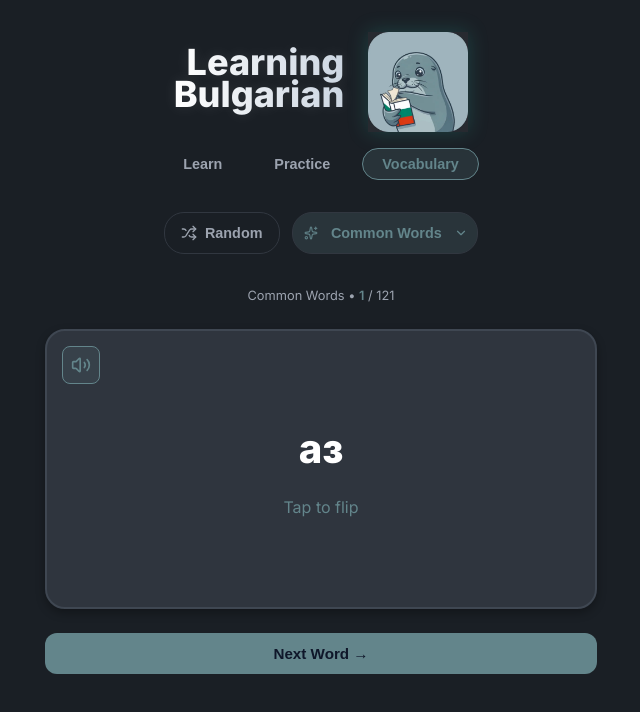
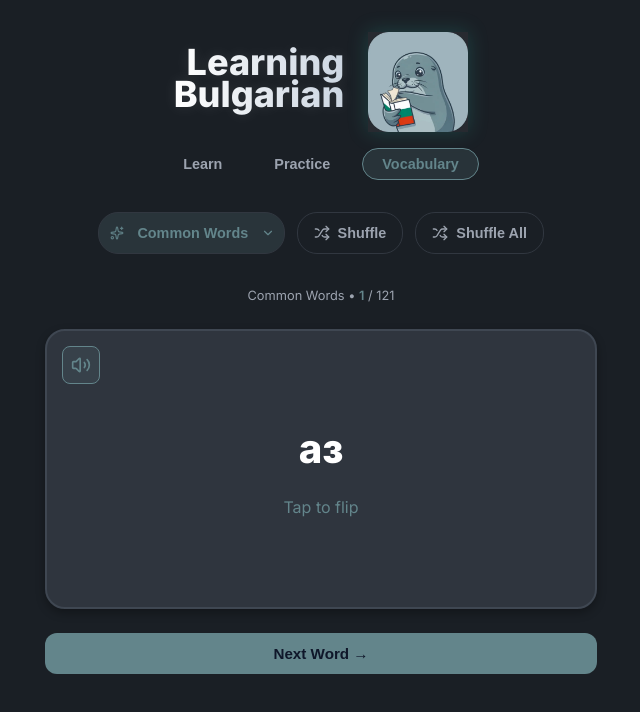
Before and after one commit to baguotti/bulgarian_app, a React (Vite) app: page / in a window 1280 px wide. Both pictures are taken after a click on the button "Vocabulary". Shown: the top 712 px of the page, without its empty margins (319-959 px from the left). Built offline with nearby package versions, Linux system fonts and the light colour scheme.

Commit message:
feat: Add Shuffle and Shuffle All modes to vocabulary flashcards

```diff
--- a/src/components/Flashcards/FlashcardGame.jsx
+++ b/src/components/Flashcards/FlashcardGame.jsx
@@ -14,7 +14,8 @@ const FlashcardGame = () => {
     const [currentIndex, setCurrentIndex] = useState(0);
     const [isFlipped, setIsFlipped] = useState(false);
     const [category, setCategory] = useState("Common Words");
-    const [isRandom, setIsRandom] = useState(false);
+    // mode: 'category' | 'shuffle-category' | 'shuffle-all'
+    const [mode, setMode] = useState('category');
 
     // Categories and their icons
     const categoryIcons = {
@@ -34,46 +35,52 @@ const FlashcardGame = () => {
     // Initial Load
     useEffect(() => {
         if (vocabulary && vocabulary.length > 0) {
-            updateDeck(isRandom ? "All" : category, isRandom);
+            updateDeck(category, false);
         } else {
             console.error("Vocabulary data is missing or empty!");
         }
     }, []);
 
-    const updateDeck = (cat, random) => {
-        let deck = [...vocabulary];
-        if (cat !== "All") {
-            deck = deck.filter(c => c.cat === cat);
+    const shuffle = (deck) => {
+        const d = [...deck];
+        for (let i = d.length - 1; i > 0; i--) {
+            const j = Math.floor(Math.random() * (i + 1));
+            [d[i], d[j]] = [d[j], d[i]];
         }
+        return d;
+    };
 
-        if (random) {
-            // Shuffle
-            for (let i = deck.length - 1; i > 0; i--) {
-                const j = Math.floor(Math.random() * (i + 1));
-                [deck[i], deck[j]] = [deck[j], deck[i]];
-            }
-        }
-
+    const updateDeck = (cat, shouldShuffle) => {
+        let deck = cat === 'All'
+            ? [...vocabulary]
+            : vocabulary.filter(c => c.cat === cat);
+        if (shouldShuffle) deck = shuffle(deck);
         setActiveDeck(deck);
         setCurrentIndex(0);
         setIsFlipped(false);
     };
 
     const handleCategoryChange = (newCat) => {
-        setIsRandom(false);
+        setMode('category');
         setCategory(newCat);
         updateDeck(newCat, false);
     };
 
-    const toggleRandom = () => {
-        setIsRandom(true);
-        updateDeck("All", true);
+    const handleShuffleCategory = () => {
+        setMode('shuffle-category');
+        updateDeck(category, true);
+    };
+
+    const handleShuffleAll = () => {
+        setMode('shuffle-all');
+        updateDeck('All', true);
     };
 
     const nextCard = () => {
         triggerHaptic('medium');
         setIsFlipped(false);
-        if (isRandom) {
+        // In any shuffle mode, pick a new random card; in ordered mode, go sequential
+        if (mode === 'shuffle-category' || mode === 'shuffle-all') {
             setCurrentIndex(Math.floor(Math.random() * activeDeck.length));
         } else {
             setCurrentIndex(prev => (prev + 1) % activeDeck.length);
@@ -121,7 +128,7 @@ const FlashcardGame = () => {
 
     const card = activeDeck[currentIndex];
     const categories = Object.keys(categoryIcons);
-    const SelectedIcon = isRandom ? Folder : (categoryIcons[category] || Folder);
+    const SelectedIcon = mode === 'shuffle-all' ? Folder : (categoryIcons[category] || Folder);
 
     return (
         <motion.section
@@ -141,46 +148,26 @@ const FlashcardGame = () => {
                 }}
                 variants={itemVariants}
             >
-                {/* Random Button */}
-                <button
-                    className={`nav-tab ${isRandom ? 'active' : ''}`}
-                    style={{
-                        padding: '0.6rem 1rem',
-                        display: 'flex',
-                        alignItems: 'center',
-                        gap: '0.5rem',
-                        height: '42px'
-                    }}
-                    onClick={toggleRandom}
-                >
-                    <Shuffle size={16} />
-                    Random
-                </button>
-
-                {/* Integrated Category Dropdown */}
+                {/* Category Dropdown */}
                 <div style={{ position: 'relative' }}>
                     <select
-                        value={isRandom ? "" : category}
+                        value={category}
                         onChange={(e) => handleCategoryChange(e.target.value)}
-                        className={`nav-tab ${!isRandom ? 'active' : ''}`}
+                        className={`nav-tab ${mode === 'category' ? 'active' : ''}`}
                         style={{
                             padding: '0.6rem 2.2rem 0.6rem 2.4rem',
-                            display: 'flex',
-                            alignItems: 'center',
-                            gap: '0.5rem',
                             appearance: 'none',
                             cursor: 'pointer',
                             height: '42px',
                             border: '1px solid var(--border-color)',
-                            backgroundColor: !isRandom ? 'var(--accent-bg)' : 'transparent',
-                            color: !isRandom ? 'var(--accent-color)' : 'var(--text-secondary)',
+                            backgroundColor: mode === 'category' ? 'var(--accent-bg)' : 'transparent',
+                            color: mode === 'category' ? 'var(--accent-color)' : 'var(--text-secondary)',
                             zIndex: 2,
                             position: 'relative',
                             minWidth: '165px',
                             transition: 'all 0.3s ease'
                         }}
                     >
-                        {isRandom && <option value="" disabled>By Category</option>}
                         {categories.map(c => <option key={c} value={c}>{c}</option>)}
                     </select>
                     <ChevronDown
@@ -191,7 +178,7 @@ const FlashcardGame = () => {
                             top: '50%',
                             transform: 'translateY(-50%)',
                             pointerEvents: 'none',
-                            color: !isRandom ? 'var(--accent-color)' : 'var(--text-secondary)',
+                            color: mode === 'category' ? 'var(--accent-color)' : 'var(--text-secondary)',
                             zIndex: 3
                         }}
                     />
@@ -204,11 +191,45 @@ const FlashcardGame = () => {
                             transform: 'translateY(-50%)',
                             zIndex: 3,
                             pointerEvents: 'none',
-                            color: !isRandom ? 'var(--accent-color)' : 'var(--text-secondary)',
-                            opacity: !isRandom ? 0.9 : 0.6
+                            color: mode === 'category' ? 'var(--accent-color)' : 'var(--text-secondary)',
+                            opacity: mode === 'category' ? 0.9 : 0.6
                         }}
                     />
                 </div>
+
+                {/* Shuffle Category Button */}
+                <button
+                    className={`nav-tab ${mode === 'shuffle-category' ? 'active' : ''}`}
+                    style={{
+                        padding: '0.6rem 1rem',
+                        display: 'flex',
+                        alignItems: 'center',
+                        gap: '0.5rem',
+                        height: '42px'
+                    }}
+                    onClick={handleShuffleCategory}
+                    title={`Shuffle within ${category}`}
+                >
+                    <Shuffle size={16} />
+                    Shuffle
+                </button>
+
+                {/* Shuffle All Button */}
+                <button
+                    className={`nav-tab ${mode === 'shuffle-all' ? 'active' : ''}`}
+                    style={{
+                        padding: '0.6rem 1rem',
+                        display: 'flex',
+                        alignItems: 'center',
+                        gap: '0.5rem',
+                        height: '42px'
+                    }}
+                    onClick={handleShuffleAll}
+                    title="Shuffle all words"
+                >
+                    <Shuffle size={16} />
+                    Shuffle All
+                </button>
             </motion.div>
 
             {/* Card Counter */}
@@ -219,7 +240,7 @@ const FlashcardGame = () => {
                 fontSize: '0.8rem',
                 opacity: 0.7
             }} variants={itemVariants}>
-                {isRandom ? 'Random Deck' : category} • <span style={{ color: 'var(--accent-color)', fontWeight: 600 }}>{currentIndex + 1}</span> / {activeDeck.length}
+                {mode === 'shuffle-all' ? 'All Words (Shuffled)' : mode === 'shuffle-category' ? `${category} (Shuffled)` : category} • <span style={{ color: 'var(--accent-color)', fontWeight: 600 }}>{currentIndex + 1}</span> / {activeDeck.length}
             </motion.div>
 
             {/* The Flashcard */}
```
